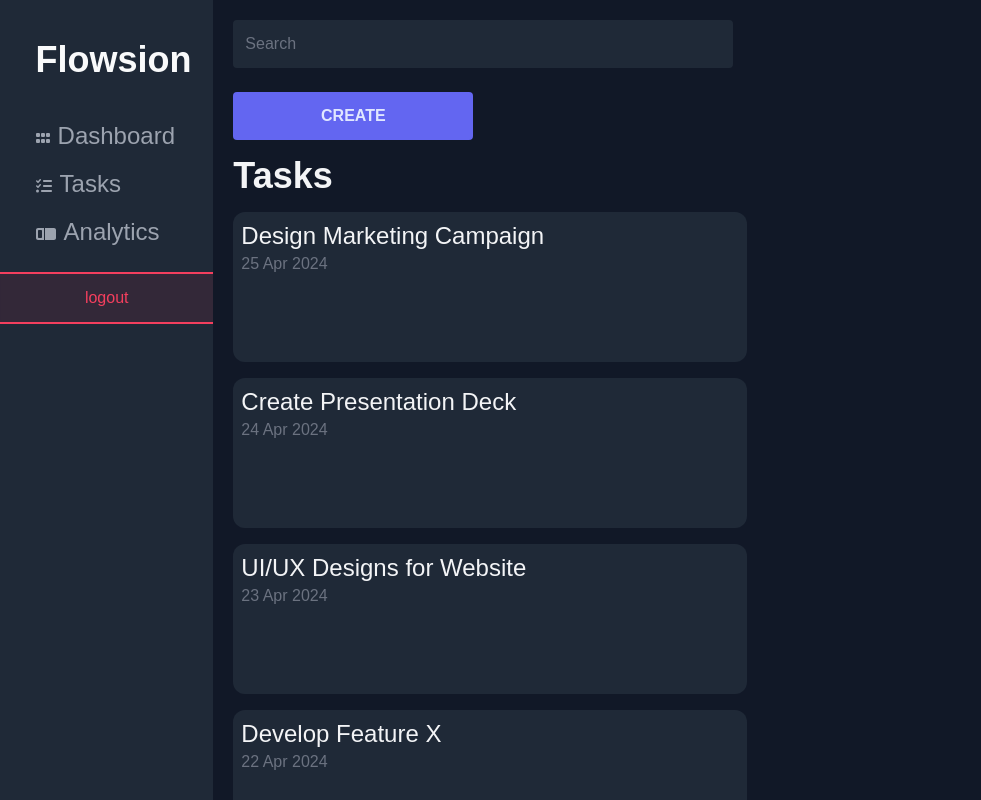
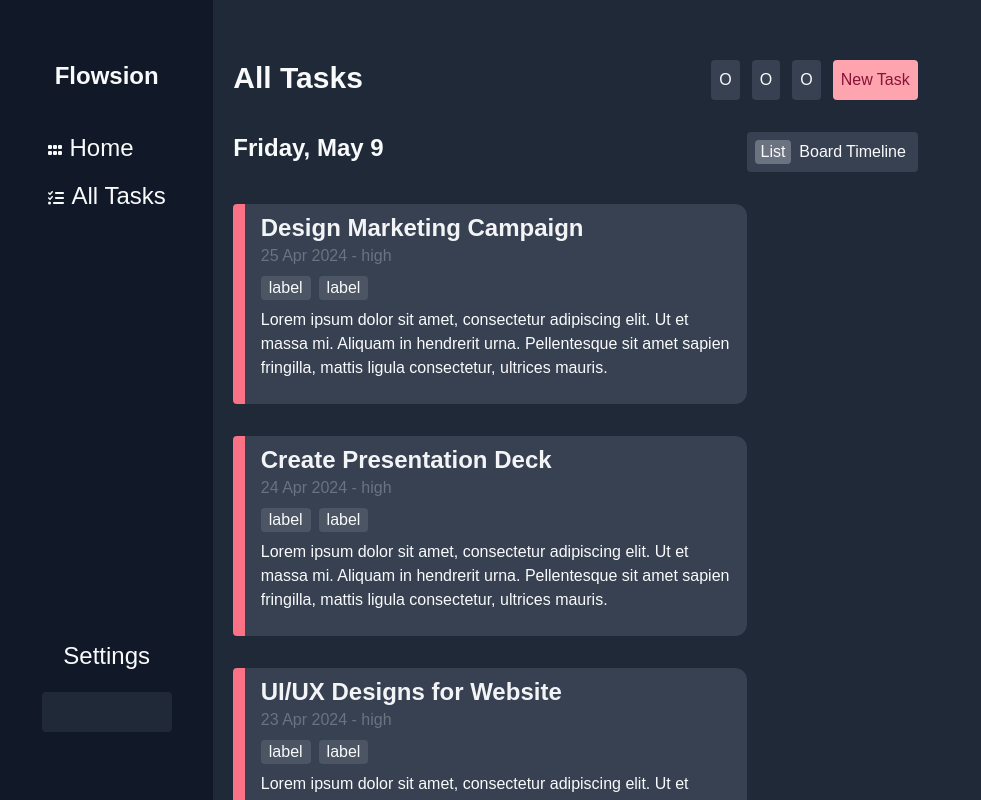
Before and after one commit to BlackDives/todo-client, a React (Vite) app: page /dashboard in a window 1280 px wide. Shown: the whole page, without its empty margins (0-981 px from the left). Built offline with nearby package versions, Linux system fonts and the light colour scheme; sample sign-in values are in the browser's storage.

Commit message:
changes to the dashboard

```diff
--- a/src/App.tsx
+++ b/src/App.tsx
@@ -5,7 +5,7 @@ import NavigationBar from "./components/navigation/NavigationBar"
 function App() {
 	return (
 		<div className='h-screen w-screen flex flex-row'>
-			<div className='w-1/6 '>
+			<div className='w-1/6'>
 				<NavigationBar />
 			</div>
 			<div className='w-5/6'>
--- a/src/components/dashboard/Dashboard.tsx
+++ b/src/components/dashboard/Dashboard.tsx
@@ -12,40 +12,49 @@ import { useNavigate } from "react-router-dom"
 type DashboardCardProps = {
 	title: string
 	date: string
+	priority: string
 }
 
 const taskCards = [
 	{
 		title: "Design Marketing Campaign",
 		date: "25 Apr 2024",
+		priority: "high",
 	},
 	{
 		title: "Create Presentation Deck",
 		date: "24 Apr 2024",
+		priority: "high",
 	},
 	{
 		title: "UI/UX Designs for Website",
 		date: "23 Apr 2024",
+		priority: "high",
 	},
 	{
 		title: "Develop Feature X",
 		date: "22 Apr 2024",
+		priority: "high",
 	},
 	{
 		title: "Finish Project Documentation",
 		date: "21 Apr 2024",
+		priority: "high",
 	},
 	{
 		title: "Review Codebase",
 		date: "20 Apr 2024",
+		priority: "high",
 	},
 	{
 		title: "Do Homework",
 		date: "19 Apr 2024",
+		priority: "high",
 	},
 	{
 		title: "Conduct Team Meeting",
 		date: "18 Apr 2024",
+		priority: "high",
 	},
 ]
 
@@ -59,26 +68,52 @@ export default function Dashboard() {
 		}
 	}, [])
 	return (
-		<div className='flex flex-col bg-neutral-900 p-5 h-full overflow-y-auto'>
-			<div className='mb-4'>
-				<DashboardSearch />
+		<div className='flex flex-col bg-gray-800 p-5 h-full overflow-y-auto'>
+			<div className='flex flex-col w-2/3'>
+				<div className='mb-8 mt-10 flex flex-row justify-between'>
+					<div>
+						<p className='text-3xl font-bold text-neutral-50'>All Tasks</p>
 					</div>
 					<div>
-				<div className='mb-4'>
-					<button className='bg-primary-500 mt-2 p-3 rounded text-primary-100 w-60 hover:bg-primary-400 font-bold'>
-						CREATE
+						<button className='bg-neutral-700 mr-3 text-neutral-50 p-2 rounded'>
+							O
 						</button>
-					<Dialog></Dialog>
+						<button className='bg-neutral-700 mr-3 text-neutral-50 p-2 rounded'>
+							O
+						</button>
+						<button className='bg-neutral-700 mr-3 text-neutral-50 p-2 rounded'>
+							O
+						</button>
+						<button className='bg-secondary-300 text-secondary-900 p-2 rounded'>
+							New Task
+						</button>
+					</div>
+				</div>
+				<div>
+					<div className='flex flex-row justify-between'>
+						<p className='text-2xl text-neutral-50 font-bold'>Friday, May 9</p>
+						<div className='flex flex-row justify-between items-center bg-neutral-700 rounded p-2 w-1/4'>
+							<div className='mr-2 w-1/3 rounded bg-neutral-500 flex flex-col items-center'>
+								<p className='text-neutral-50'>List</p>
+							</div>
+							<div className='mr-2 w-1/3 rounded flex flex-col items-center'>
+								<p className='text-neutral-50'>Board</p>
+							</div>
+							<div className='mr-2 w-1/3 rounded flex flex-col items-center'>
+								<p className='text-neutral-50'>Timeline</p>
+							</div>
+						</div>
 					</div>
 					<div className='flex flex-col space'>
-					<div className='mb-4'>
-						<p className='text-neutral-100 text-4xl font-bold'>Tasks</p>
-					</div>
-					<div className='flex flex-col w-1/2'>
+						<div className='flex flex-col w-3/4'>
 							<div className='mb-4'>
 								{taskCards.map((task, index) => (
 									<div key={index} className='mb-4'>
-									<DashboardCard title={task.title} date={task.date} />
+										<DashboardCard
+											title={task.title}
+											date={task.date}
+											priority={task.priority}
+										/>
 									</div>
 								))}
 							</div>
@@ -86,17 +121,51 @@ export default function Dashboard() {
 					</div>
 				</div>
 			</div>
+			<div></div>
+		</div>
 	)
 }
 
 export const DashboardCard: React.FC<DashboardCardProps> = (
 	props: DashboardCardProps
 ) => {
-	const { title, date } = props
+	const { title, date, priority } = props
 	return (
-		<div className='bg-neutral-800 h-[150px] rounded-xl p-2'>
-			<p className='text-2xl text-neutral-100'>{title}</p>
-			<p className='text-neutral-500'>{date}</p>
+		<div className='bg-neutral-700 h-[200px] rounded-xl mt-8'>
+			<div className='h-full flex flex-row'>
+				<div className='h-full w-[30px] bg-secondary-400 rounded-l' />
+				<div className='ml-2 flex flex-row p-2'>
+					<div className='flex flex-col justify-start'>
+						<div className='flex flex-col items-center'>
+							{/* <input
+								className='border-neutral-500 bg-neutral-900'
+								type='checkbox'
+							/> */}
+						</div>
+					</div>
+					<div className='flex flex-col justify-start'>
+						<p className='text-2xl text-neutral-100 font-bold'>{title}</p>
+						<p className='text-neutral-500'>
+							{date} - {priority}
+						</p>
+						<div className='flex flex-row mt-2'>
+							<p className='bg-neutral-600 text-neutral-50 mr-2 px-2 rounded'>
+								label
+							</p>
+							<p className='bg-neutral-600 text-neutral-50 px-2 rounded'>
+								label
+							</p>
+						</div>
+						<div className='mt-2'>
+							<p className='text-neutral-50'>
+								Lorem ipsum dolor sit amet, consectetur adipiscing elit. Ut et
+								massa mi. Aliquam in hendrerit urna. Pellentesque sit amet
+								sapien fringilla, mattis ligula consectetur, ultrices mauris.
+							</p>
+						</div>
+					</div>
+				</div>
+			</div>
 		</div>
 	)
 }
--- a/src/components/navigation/NavigationBar.tsx
+++ b/src/components/navigation/NavigationBar.tsx
@@ -9,9 +9,8 @@ import {
 import { useAuth } from "@/Context/useAuth"
 
 const Links = [
-	{ id: 1, title: "Dashboard", href: "/dashboard", icon: faGrip },
-	{ id: 2, title: "Tasks", href: "/tasks", icon: faListCheck },
-	{ id: 1, title: "Analytics", href: "/analytics", icon: faMattressPillow },
+	{ id: 1, title: "Home", href: "/dashboard", icon: faGrip },
+	{ id: 2, title: "All Tasks", href: "/tasks", icon: faListCheck },
 ]
 
 export default function NavigationBar() {
@@ -19,20 +18,17 @@ export default function NavigationBar() {
 
 	console.log(user)
 	return (
-		<div className='bg-neutral-800 h-full w-full flex flex-col items-center'>
-			<div className='w-full flex flex-col items-center'>
-				<div className='text-neutral-50 text-4xl font-bold mb-10 mt-10 w-2/3'>
+		<div className='bg-neutral-900 h-full w-full flex flex-col items-center justify-between p-5'>
+			<div className='w-full flex flex-col items-center mt-10'>
+				<div className='text-neutral-50 text-2xl font-bold mb-10 w-full flex flex-col items-center'>
 					Flowsion
 				</div>
-				<div className='w-2/3'>
+				<div className='w-full flex flex-col items-center'>
 					<ul className='flex flex-col items-start'>
 						{Links.map((data) => (
 							<li className='mb-4' key={data.id}>
-								<FontAwesomeIcon
-									className='text-neutral-400'
-									icon={data.icon}
-								/>
-								<a className='text-neutral-400 text-2xl ml-2' href={data.href}>
+								<FontAwesomeIcon className='text-neutral-50' icon={data.icon} />
+								<a className='text-neutral-50 text-2xl ml-2' href={data.href}>
 									{data.title}
 								</a>
 							</li>
@@ -40,13 +36,12 @@ export default function NavigationBar() {
 					</ul>
 				</div>
 			</div>
-			<div>
-				<p>{user?.userName}</p>
-				<button
-					className='bg-secondary-600/10 border-secondary-500 border-2 mt-2 p-3 rounded text-secondary-500 w-60 hover:bg-secondary-500 hover:text-neutral-100'
-					onClick={() => logout()}
-				>
-					logout
+			<div className='w-full flex flex-col items-center mb-12'>
+				<div className='mb-5'>
+					<button className='text-neutral-50 text-2xl'>Settings</button>
+				</div>
+				<button className='text-neutral-50 bg-neutral-800 p-5 rounded 3xl:w-2/4 flex flex-col items-center w-3/4'>
+					{user?.userName}
 				</button>
 			</div>
 		</div>
--- a/tailwind.config.js
+++ b/tailwind.config.js
@@ -38,6 +38,8 @@ module.exports = {
 				md: "768px",
 				lg: "976px",
 				xl: "1440px",
+				"2xl": "1600px",
+				"3xl": "2000px",
 			},
 			colors: {
 				neutral: {
```
Lines whose indentation alone changed are shown as unchanged.
